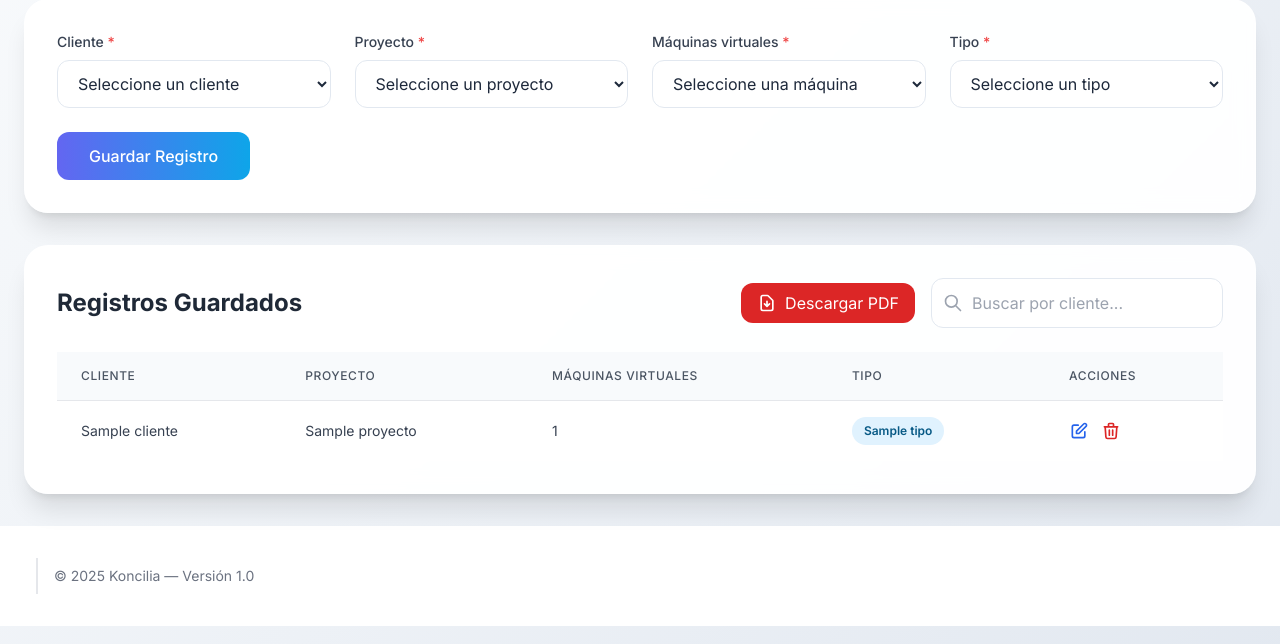
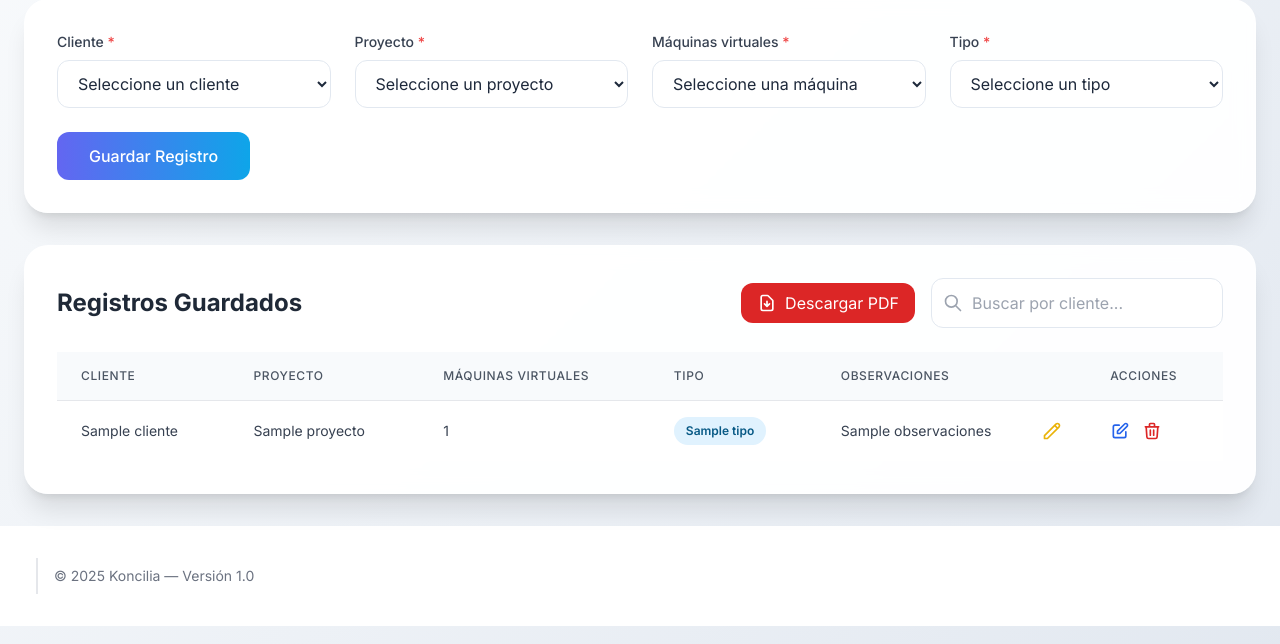
Before and after one commit to SergioQuirogaB/Seguimiento_MV, a Flask app: template templates/index.html in a window 1280 px wide. Shown: the part 105-749 px from the top of the page. Run offline with Flask 3, Linux system fonts and the light colour scheme; the template is opened without the code that fills it: most values are stand-ins (such as "Sample title", 1, 10 or a date in 2020); some libraries are stand-ins or nearby versions.

Commit message:
Campo de Observaciones

```diff
--- a/app.py
+++ b/app.py
@@ -1,4 +1,4 @@
-from flask import Flask, render_template, request, redirect, url_for
+from flask import Flask, render_template, request, redirect, url_for, jsonify
 import json
 import os
 
@@ -61,7 +61,8 @@ def index():
             'cliente': nuevo_cliente,
             'proyecto': nuevo_proyecto,
             'num_maquinas': request.form['num_maquinas'],
-            'tipo': request.form['tipo']
+            'tipo': request.form['tipo'],
+            'observaciones': request.form.get('observaciones', '')  # Campo opcional
         }
 
         # Buscar si existe un registro igual
@@ -126,5 +127,22 @@ def eliminar_cliente(cliente):
 
     return redirect(url_for('index'))
 
+@app.route('/actualizar_observaciones/<cliente>/<proyecto>', methods=['POST'])
+def actualizar_observaciones(cliente, proyecto):
+    registros = cargar_registros()
+
+    # Buscar el registro específico
+    for registro in registros:
+        if registro['cliente'] == cliente and registro['proyecto'] == proyecto:
+            # Actualizar las observaciones
+            data = request.get_json()
+            registro['observaciones'] = data.get('observaciones', '')
+            break
+
+    # Guardar los cambios
+    guardar_registros(registros)
+
+    return jsonify({'observaciones': registro['observaciones']})
+
 if __name__ == '__main__':
     app.run(debug=True)
--- a/templates/index.html
+++ b/templates/index.html
@@ -207,6 +207,7 @@
                             <th class="px-6 py-4 text-left text-xs font-medium text-gray-600 uppercase tracking-wider">Proyecto</th>
                             <th class="px-6 py-4 text-left text-xs font-medium text-gray-600 uppercase tracking-wider">Máquinas Virtuales</th>
                             <th class="px-6 py-4 text-left text-xs font-medium text-gray-600 uppercase tracking-wider">Tipo</th>
+                            <th class="px-6 py-4 text-left text-xs font-medium text-gray-600 uppercase tracking-wider">Observaciones</th>
                             <th class="px-6 py-4 text-left text-xs font-medium text-gray-600 uppercase tracking-wider">Acciones</th>
                         </tr>
                     </thead>
@@ -227,6 +228,26 @@
                                     {% endif %}">
                                     {{ registro.tipo }}
                                 </span>
+                            </td>
+                            <td class="px-6 py-4 whitespace-nowrap text-sm text-gray-700">
+                                <div class="flex items-center">
+                                    <div class="flex-grow max-w-[200px]">
+                                        <span id="observaciones-{{ registro.cliente }}-{{ registro.proyecto }}"
+                                            class="truncate block">{{ registro.observaciones or '' }}</span>
+                                        {% if registro.observaciones and registro.observaciones|length > 50 %}
+                                        <button onclick="mostrarObservacionCompleta('{{ registro.cliente }}', '{{ registro.proyecto }}', '{{ registro.observaciones }}')"
+                                            class="text-blue-600 hover:text-blue-800 text-xs mt-1">
+                                            Ver más...
+                                        </button>
+                                        {% endif %}
+                                    </div>
+                                    <button onclick="editarObservaciones('{{ registro.cliente }}', '{{ registro.proyecto }}')"
+                                        class="ml-2 text-yellow-500 hover:text-yellow-600 transition-colors duration-200">
+                                        <svg xmlns="http://www.w3.org/2000/svg" class="h-5 w-5" fill="none" viewBox="0 0 24 24" stroke="currentColor">
+                                            <path stroke-linecap="round" stroke-linejoin="round" stroke-width="2" d="M15.232 5.232l3.536 3.536m-2.036-5.036a2.5 2.5 0 113.536 3.536L6.5 21.036H3v-3.572L16.732 3.732z" />
+                                        </svg>
+                                    </button>
+                                </div>
                             </td>
                             <td class="px-6 py-4 whitespace-nowrap text-sm text-gray-700">
                                 <div class="flex space-x-3">
@@ -520,7 +541,7 @@
                 const datos = [];
 
                 // Encabezados
-                const encabezados = ['Cliente', 'Proyecto', 'Máquinas Virtuales', 'Tipo'];
+                const encabezados = ['Cliente', 'Proyecto', 'Máquinas Virtuales', 'Tipo', 'Observaciones'];
 
                 // Datos de las filas
                 for (let i = 1; i < filas.length; i++) {
@@ -529,7 +550,8 @@
                         celdas[0].textContent,
                         celdas[1].textContent,
                         celdas[2].textContent,
-                        celdas[3].textContent.trim()
+                        celdas[3].textContent.trim(),
+                        celdas[4].textContent.trim()
                     ]);
                 }
 
@@ -555,10 +577,11 @@
                         cellPadding: { top: 2, right: 4, bottom: 2, left: 4 }
                     },
                     columnStyles: {
-                        0: { cellWidth: 45, halign: 'center' },
-                        1: { cellWidth: 45, halign: 'center' },
-                        2: { cellWidth: 45, halign: 'center' },
-                        3: { cellWidth: 45, halign: 'center' }
+                        0: { cellWidth: 40, halign: 'center' },
+                        1: { cellWidth: 40, halign: 'center' },
+                        2: { cellWidth: 40, halign: 'center' },
+                        3: { cellWidth: 30, halign: 'center' },
+                        4: { cellWidth: 40, halign: 'center' }
                     },
                     bodyStyles: {
                         fillColor: [255, 255, 255],
@@ -634,6 +657,68 @@
                 }
             });
         }
+
+        function editarObservaciones(cliente, proyecto) {
+            const spanObservaciones = document.getElementById(`observaciones-${cliente}-${proyecto}`);
+            const observacionesActuales = spanObservaciones.textContent.trim();
+
+            Swal.fire({
+                title: 'Editar Observaciones',
+                input: 'textarea',
+                inputValue: observacionesActuales,
+                inputAttributes: {
+                    placeholder: 'Ingrese las observaciones...'
+                },
+                showCancelButton: true,
+                confirmButtonText: 'Guardar',
+                cancelButtonText: 'Cancelar',
+                showLoaderOnConfirm: true,
+                preConfirm: (observaciones) => {
+                    return fetch(`/actualizar_observaciones/${encodeURIComponent(cliente)}/${encodeURIComponent(proyecto)}`, {
+                        method: 'POST',
+                        headers: {
+                            'Content-Type': 'application/json',
+                        },
+                        body: JSON.stringify({ observaciones })
+                    })
+                    .then(response => {
+                        if (!response.ok) {
+                            throw new Error('Error al guardar las observaciones');
+                        }
+                        return response.json();
+                    })
+                    .catch(error => {
+                        Swal.showValidationMessage(`Error: ${error}`);
+                    });
+                },
+                allowOutsideClick: () => !Swal.isLoading()
+            }).then((result) => {
+                if (result.isConfirmed) {
+                    spanObservaciones.textContent = result.value.observaciones;
+                    Swal.fire({
+                        title: '¡Guardado!',
+                        text: 'Las observaciones se han actualizado correctamente',
+                        icon: 'success',
+                        timer: 1500,
+                        showConfirmButton: false
+                    });
+                }
+            });
+        }
+
+        function mostrarObservacionCompleta(cliente, proyecto, observacion) {
+            Swal.fire({
+                title: 'Observaciones',
+                html: `<div class="text-left">${observacion}</div>`,
+                width: '600px',
+                showCloseButton: true,
+                showConfirmButton: false,
+                customClass: {
+                    popup: 'rounded-lg',
+                    htmlContainer: 'text-left'
+                }
+            });
+        }
     </script>
 </body>
 </html>
```
